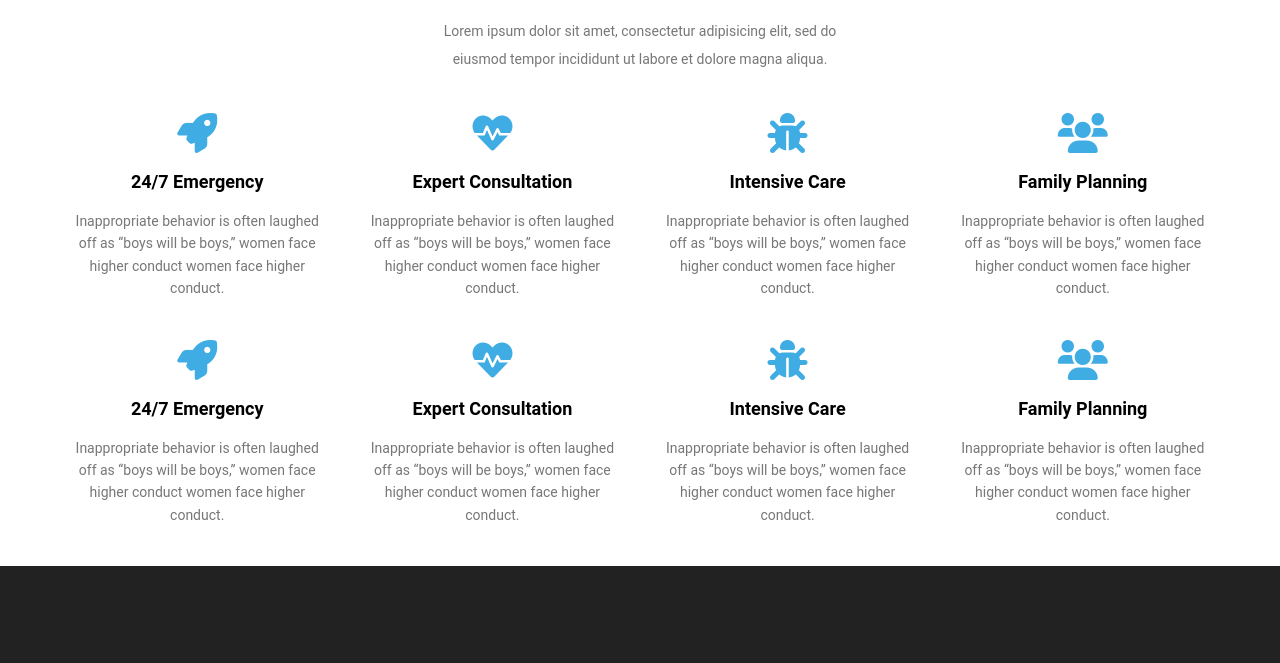
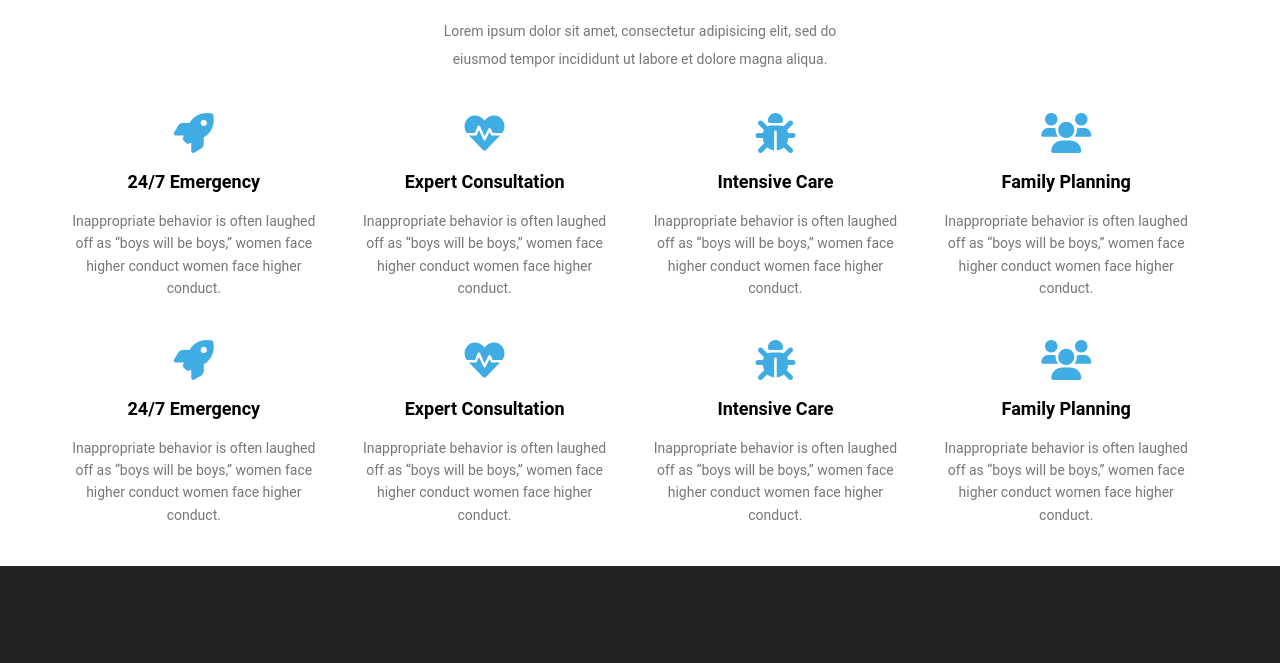
Before and after one commit to AmyInTech/Hospice-Medical, a plain HTML site: page services.html in a window 1280 px wide. Shown: the part 557-1220 px from the top of the page. Drawn offline with Linux system fonts and the light colour scheme.

```diff
--- a/style.css
+++ b/style.css
@@ -1880,7 +1880,7 @@
   align-items: center;
   flex-wrap: wrap;
   gap: 40px;
-  padding: 0px 60px 40px 60px;
+  padding: 0px 80px 40px 60px;
 }
 
 .offered-services-box {
```
